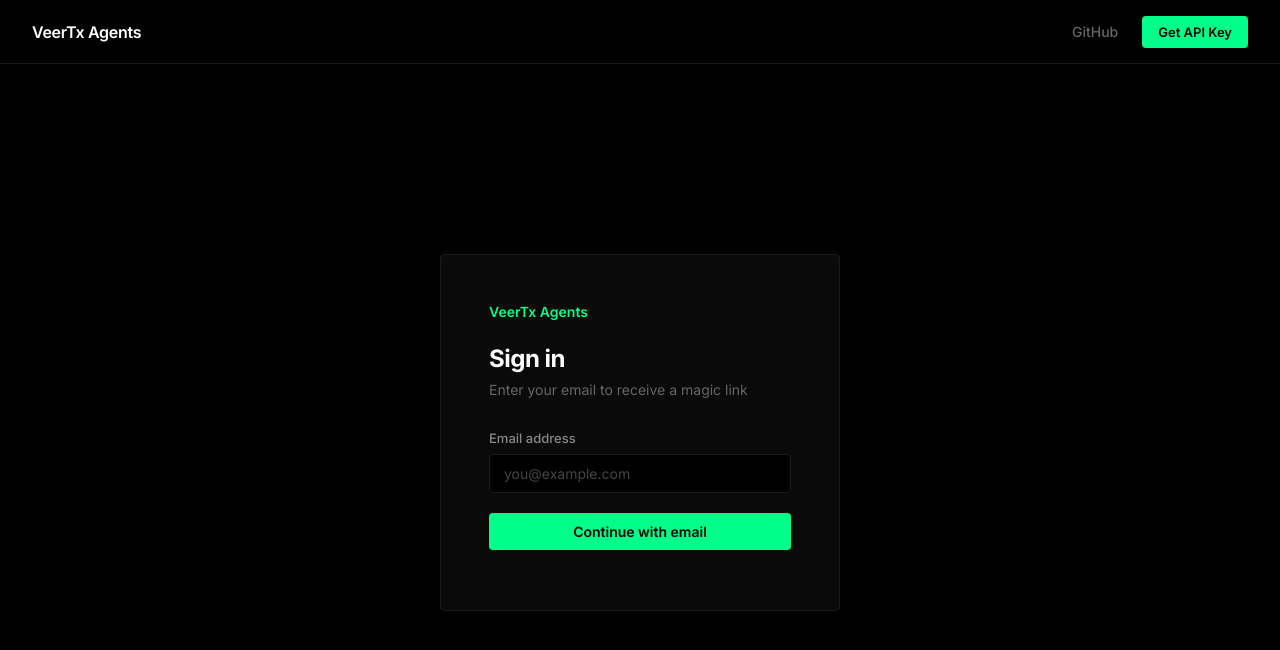
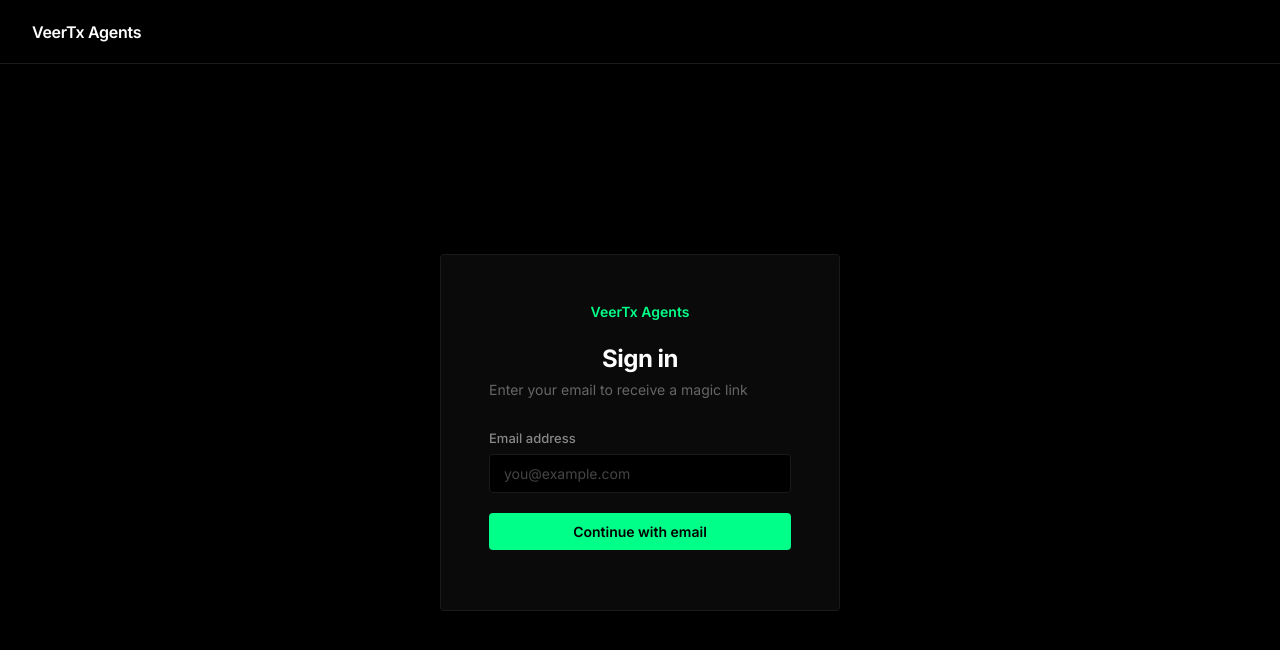
Before and after one commit to veertx/veertx-agent-sdk, a website: page public/login.html in a window 1280 px wide. Drawn offline with Linux system fonts and the light colour scheme.

Commit message:
fix: remove nav buttons from login page, center card logo and heading

```diff
--- a/public/login.html
+++ b/public/login.html
@@ -21,8 +21,8 @@
 
     main { flex: 1; display: flex; align-items: center; justify-content: center; padding: 40px 20px; }
     .card { background: #0a0a0a; border: 1px solid #1a1a1a; border-radius: 4px; padding: 48px; width: 100%; max-width: 400px; }
-    .card-logo { color: #00ff88; font-size: 14px; font-weight: 600; margin-bottom: 24px; }
-    .card h1 { font-size: 24px; font-weight: 700; letter-spacing: -0.5px; margin-bottom: 8px; }
+    .card-logo { color: #00ff88; font-size: 14px; font-weight: 600; margin-bottom: 24px; text-align: center; }
+    .card h1 { font-size: 24px; font-weight: 700; letter-spacing: -0.5px; margin-bottom: 8px; text-align: center; }
     .card .subtitle { color: #666666; font-size: 14px; margin-bottom: 32px; }
     .field { margin-bottom: 16px; }
     .field label { display: block; font-size: 13px; font-weight: 500; color: #888888; margin-bottom: 8px; }
@@ -43,10 +43,6 @@
 <body>
   <nav>
     <a href="/" class="logo">VeerTx Agents</a>
-    <div class="nav-right">
-      <a href="https://github.com/veertx/veertx-agent-sdk" target="_blank" class="nav-link">GitHub</a>
-      <a href="/login"><button class="nav-cta">Get API Key</button></a>
-    </div>
   </nav>
 
   <main>
```
